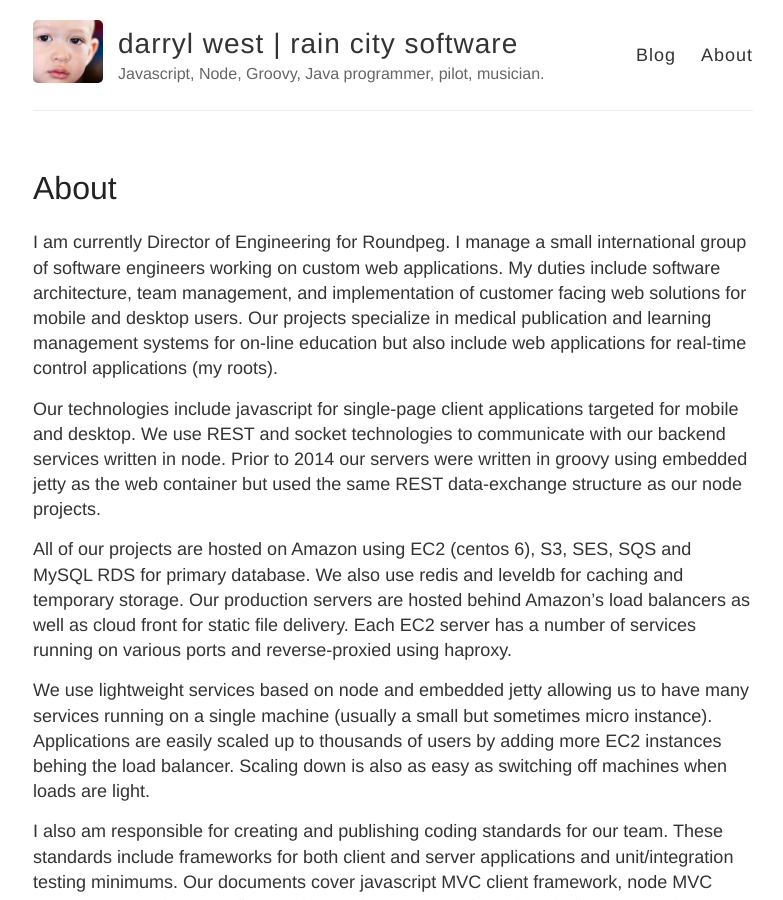
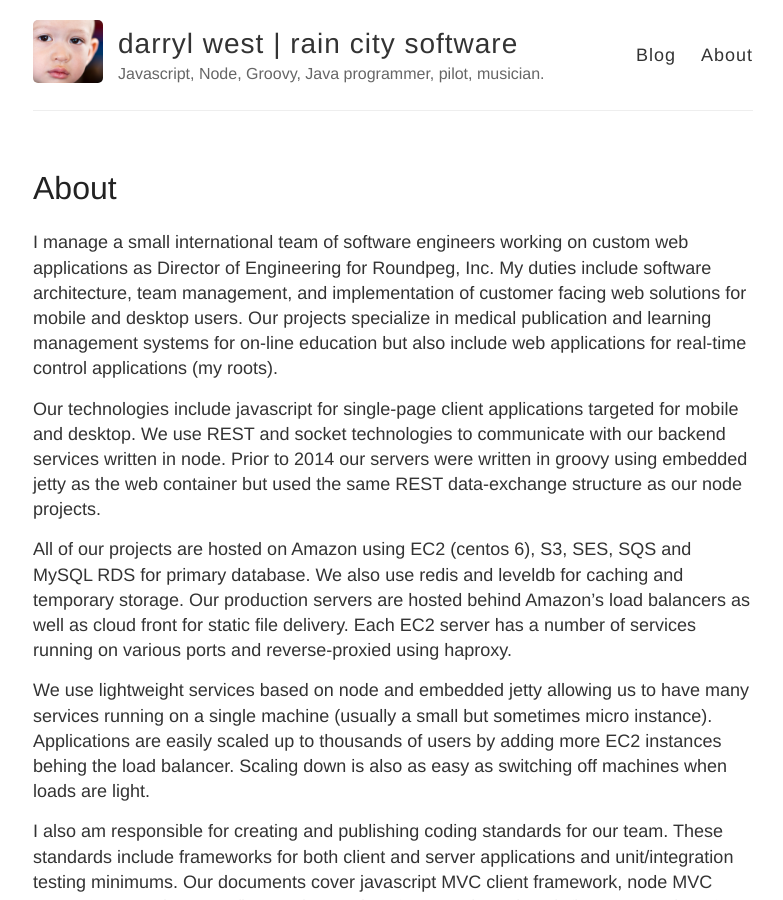
Before and after one commit to darrylwest/jekyll-blog, a Jekyll site: the page built from about.md, in a window 1280 px wide and 900 px high. Shown: the whole window, without its empty margins (247-1030 px from the left). Built offline with Jekyll 4.4.1, drawn with Linux system fonts in a browser that asks for light colours.

Commit message:
updated about page

```diff
--- a/about.md
+++ b/about.md
@@ -3,7 +3,7 @@ layout: page
 title: About
 ---
 
-I am currently Director of Engineering for Roundpeg.  I manage a small international group of software engineers working on custom web applications.  My duties include software architecture, team management, and implementation of customer facing web solutions for mobile and desktop users.  Our projects specialize in medical publication and learning management systems for on-line education but also include web applications for real-time control applications (my roots).
+I manage a small international team of software engineers working on custom web applications as Director of Engineering for Roundpeg, Inc.  My duties include software architecture, team management, and implementation of customer facing web solutions for mobile and desktop users.  Our projects specialize in medical publication and learning management systems for on-line education but also include web applications for real-time control applications (my roots).
 
 Our technologies include javascript for single-page client applications targeted for mobile and desktop.  We use REST and socket technologies to communicate with our backend services written in node.  Prior to 2014 our servers were written in groovy using embedded jetty as the web container but used the same REST data-exchange structure as our node projects.
 
```
